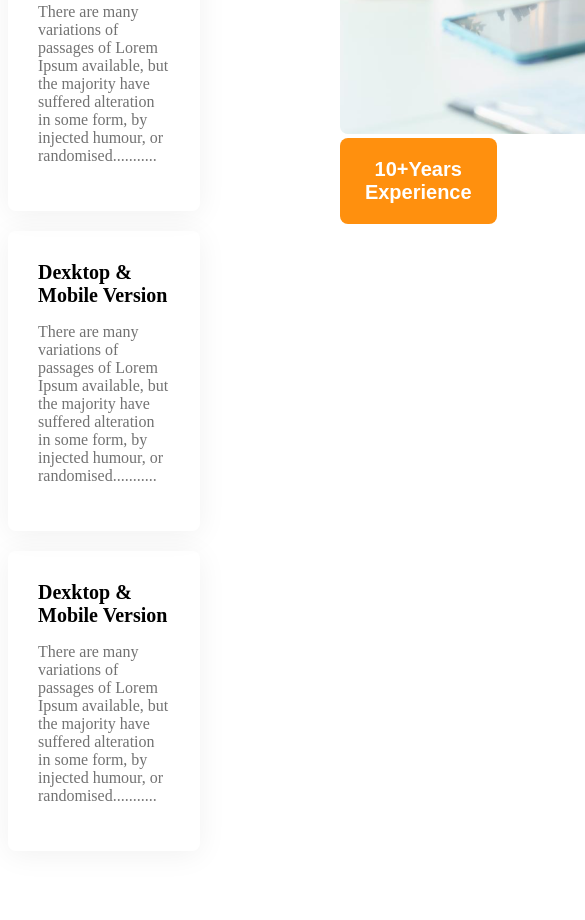
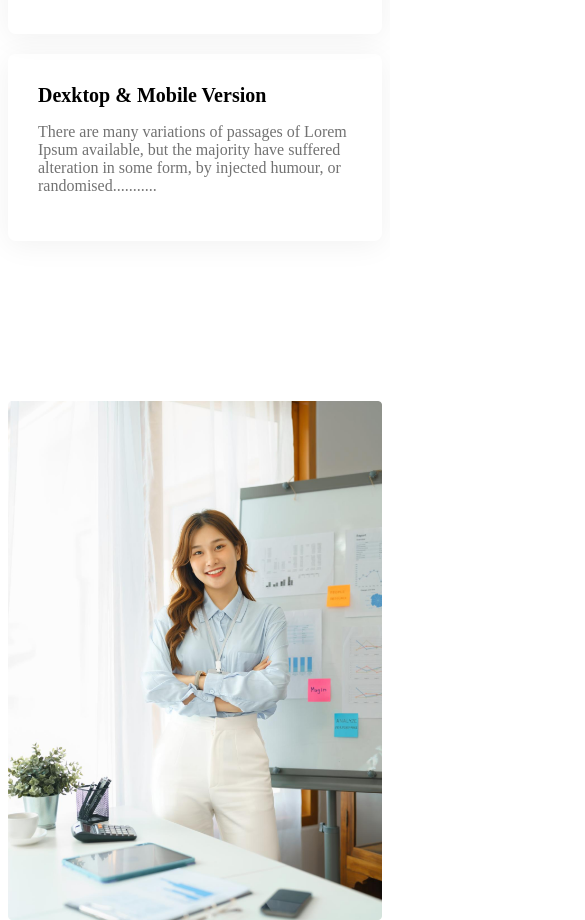
Before and after one commit to niloyshawon5858/10.Module10-g3-architects, a plain HTML site: page index.html in a window 390 px wide. Shown: the part 3836-4756 px from the top of the page, 585 px wide, since content can reach past the window. Drawn offline with Linux system fonts and the light colour scheme.

Commit message:
added experience badge and responsive featured section

```diff
--- a/index.html
+++ b/index.html
@@ -84,7 +84,7 @@
                         majority have suffered alteration in some form, by injected humour, or randomised...........</p>
                 </div>
             </div>
-            <div>
+            <div class="featured-architect">
                 <img src="images/architect.png" alt="">
                 <button id="experience-badge" class="btn-primary">
                     <span id="experience-year">10+Years</span>
--- a/styles/styles.css
+++ b/styles/styles.css
@@ -126,6 +126,7 @@ main > section {
   font-weight: 500;
 }
 /* ===================== feature will enjoy section Styles ===================== */
+
 .features {
   gap: 140px;
 }
@@ -147,6 +148,23 @@ main > section {
   font-weight: 600;
   margin-top: 0px;
   margin-bottom: 0px;
+}
+
+#experience-badge {
+  padding: 45px 42px;
+  font-size: 1.5rem;
+  font-weight: 500;
+  margin-left: -100px;
+  margin-top: -150px;
+}
+
+#experience-year {
+  font-size: 4rem;
+  font-weight: 700;
+}
+
+.featured-architect img {
+  width: 100%;
 }
 
 /* ===================== Some Facts section Styles ===================== */
@@ -204,7 +222,8 @@ main > section {
 @media screen and (max-width: 576px) {
   .navbar,
   .nav-links,
-  .teams {
+  .teams,
+  .features {
     flex-direction: column;
   }
 
@@ -224,11 +243,16 @@ main > section {
     justify-items: center;
     gap: 19.2px;
   }
+  #experience-badge {
+    margin-top: 20px;
+    margin-left: 2px;
+  }
 }
 
 /* medium size devices */
 @media screen and (min-width: 576px) and (max-width: 992px) {
-  .teams {
+  .teams,
+  .features {
     flex-direction: column;
   }
   .facts-container,
@@ -236,4 +260,8 @@ main > section {
     grid-template-columns: repeat(2, 1fr);
     justify-items: cent er;
   }
+  #experience-badge {
+    margin-top: 20px;
+    margin-left: 2px;
+  }
 }
```
